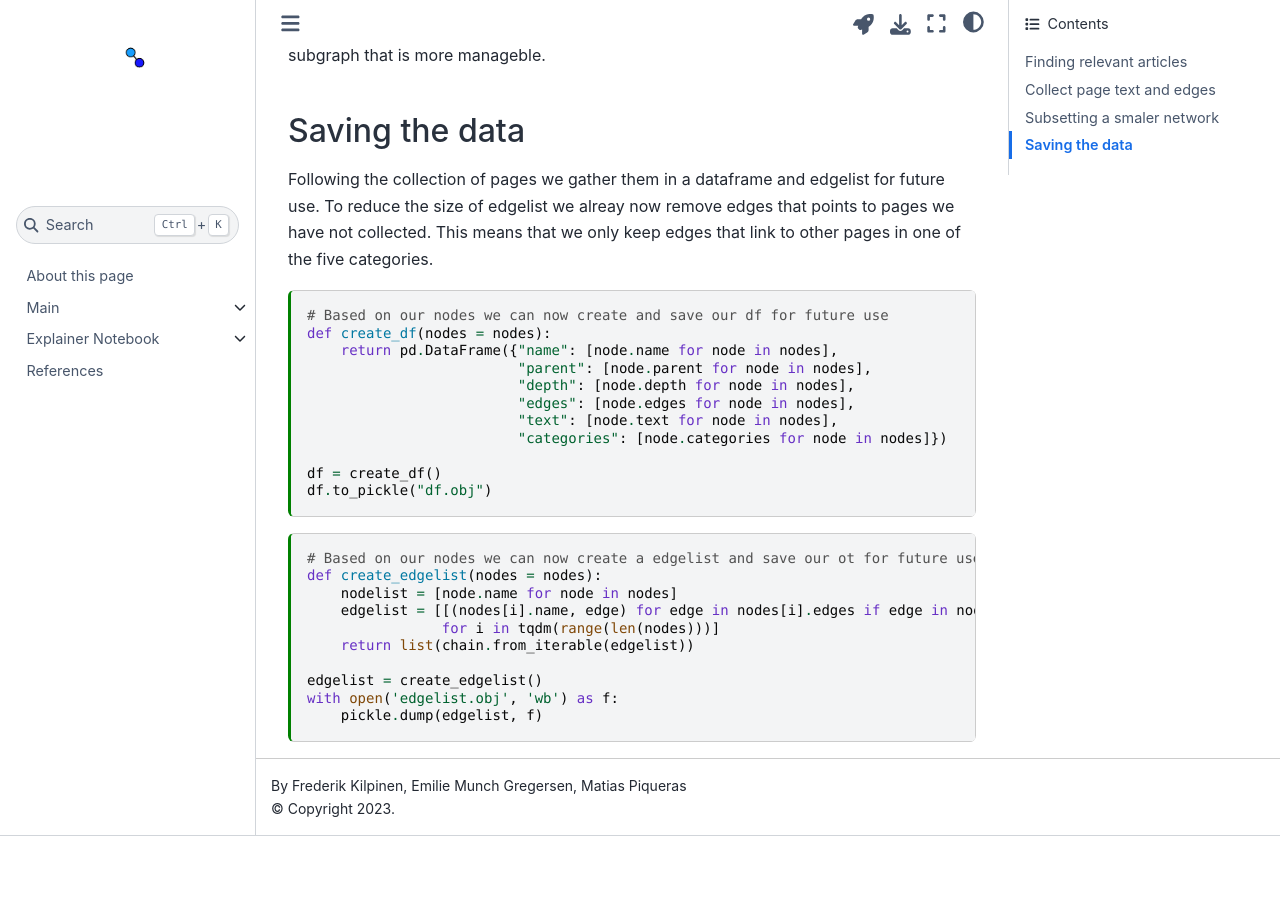
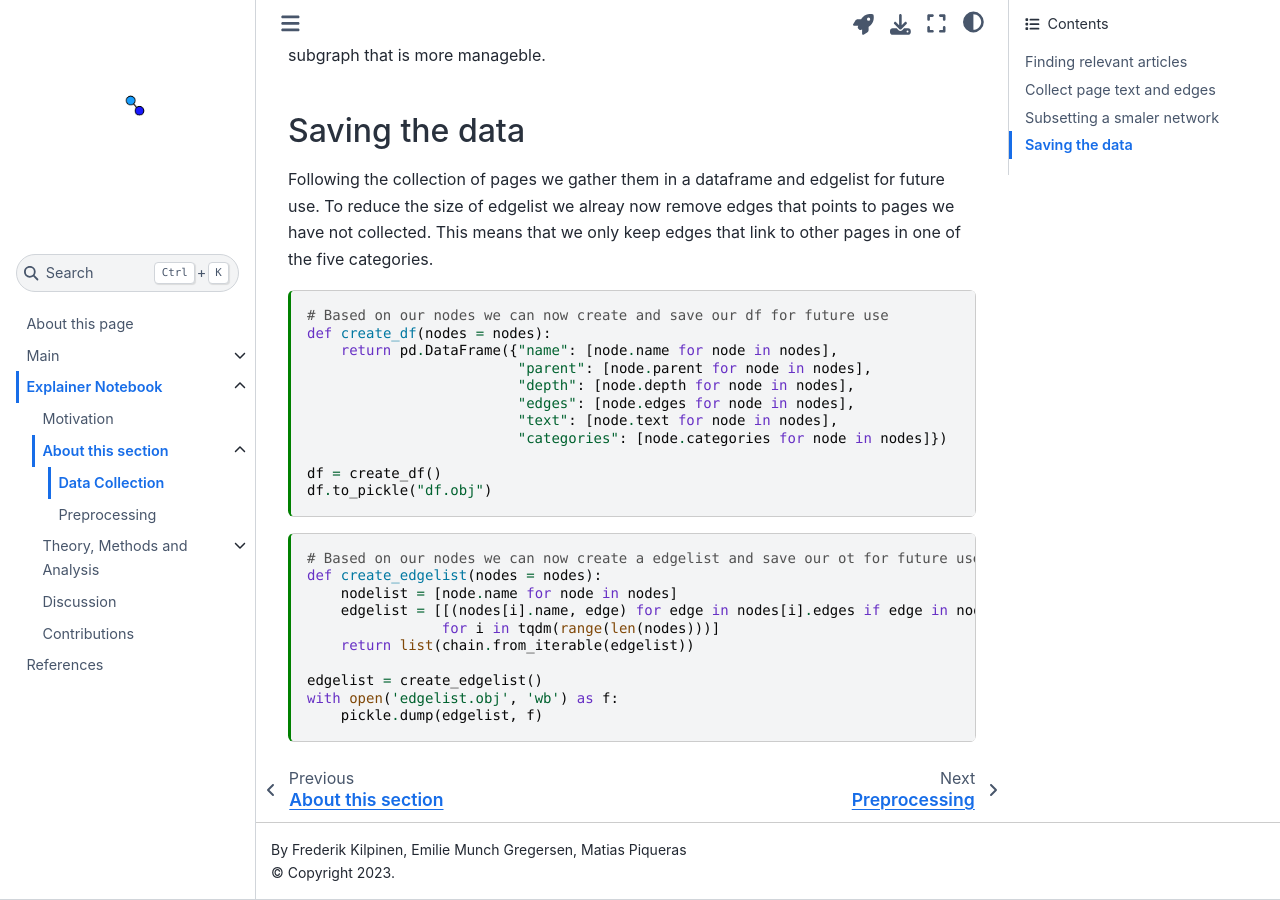
Before and after one commit to MatPiq/DTU-social-graphs-project-book, a Jupyter Book: the page built from explainer_data_collection.ipynb, in a window 1280 px wide and 900 px high, scrolled down 3334 px. Built offline with Jupyter Book 1.0.4 settings and Sphinx 7.4.7 and the Sphinx Book theme 1.1.4, drawn with Linux system fonts in a browser that asks for light colours; pages that are not in the unit, such as notebooks, are missing from menus; comment, search, counter and statistics services are not loaded; before the commit the page ends 4170 px from its top, so only the background shows below that.

Commit message:
section for basic_stats

```diff
--- a/_toc.yml
+++ b/_toc.yml
@@ -15,9 +15,11 @@ sections:
 - file: explainer
   sections:
   - file: explainer_motivation
-  - file: explainer_basicstats
+  - file: basic_stats_intro
     sections:
       - file: explainer_data_collection
+      - file: explainer_preprocessing
+      - file: explainer_basicstats
   - file: explainer_analysis
     sections:
     - file: explainer_community_detection
--- /dev/null
+++ b/basic_stats_intro.md
@@ -0,0 +1 @@
+# About this section
```
Also changed, not shown: explainer_preprocessing.ipynb (added).
